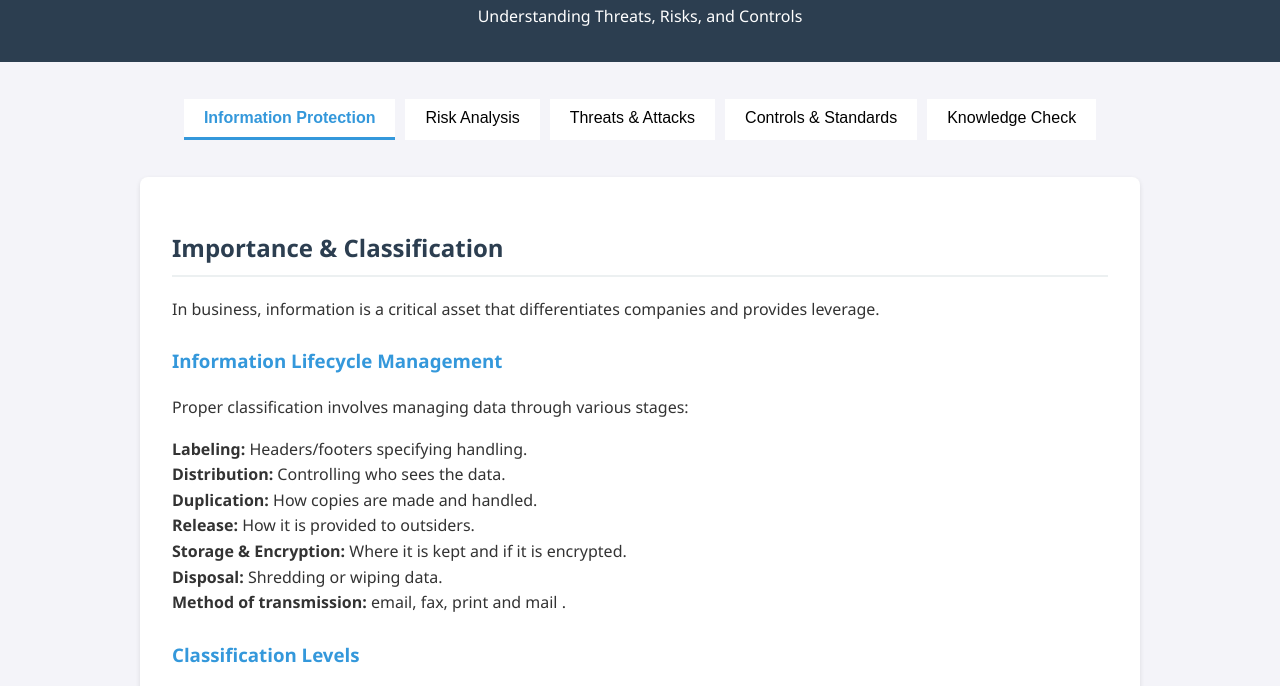
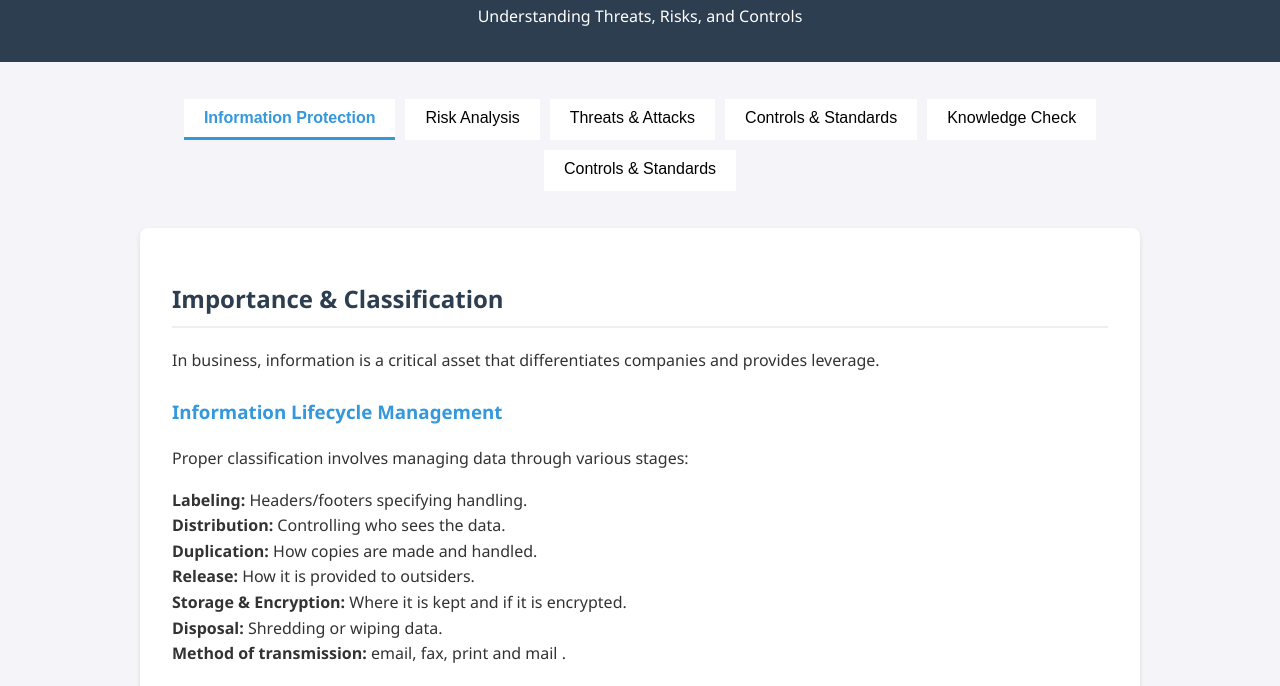
Before and after one commit to tannisthamaiti/week3, a plain HTML site: page index.html in a window 1280 px wide. Shown: the part 106-792 px from the top of the page. Drawn offline with Linux system fonts and the light colour scheme.

Commit message:
Update index.html

```diff
--- a/index.html
+++ b/index.html
@@ -133,6 +133,7 @@
         <button class="tab-btn" onclick="openTab(event, 'threats')">Threats & Attacks</button>
         <button class="tab-btn" onclick="openTab(event, 'controls')">Controls & Standards</button>
         <button class="tab-btn" onclick="openTab(event, 'quiz')">Knowledge Check</button>
+        <button class="tab-btn" onclick="window.location.href='ethics.html'">Controls & Standards</button>
     </div>
 
     <div id="protection" class="tab-content active">
@@ -484,4 +485,5 @@
 </script>
 
 </body>
+
 </html>
```
